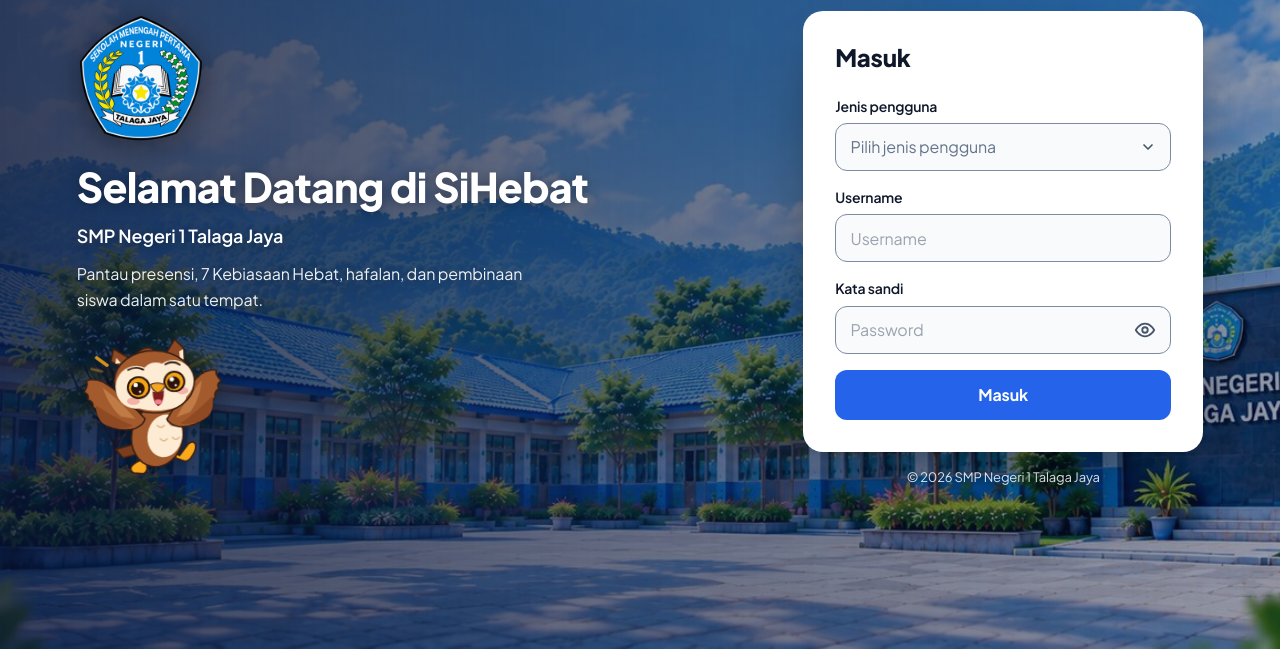
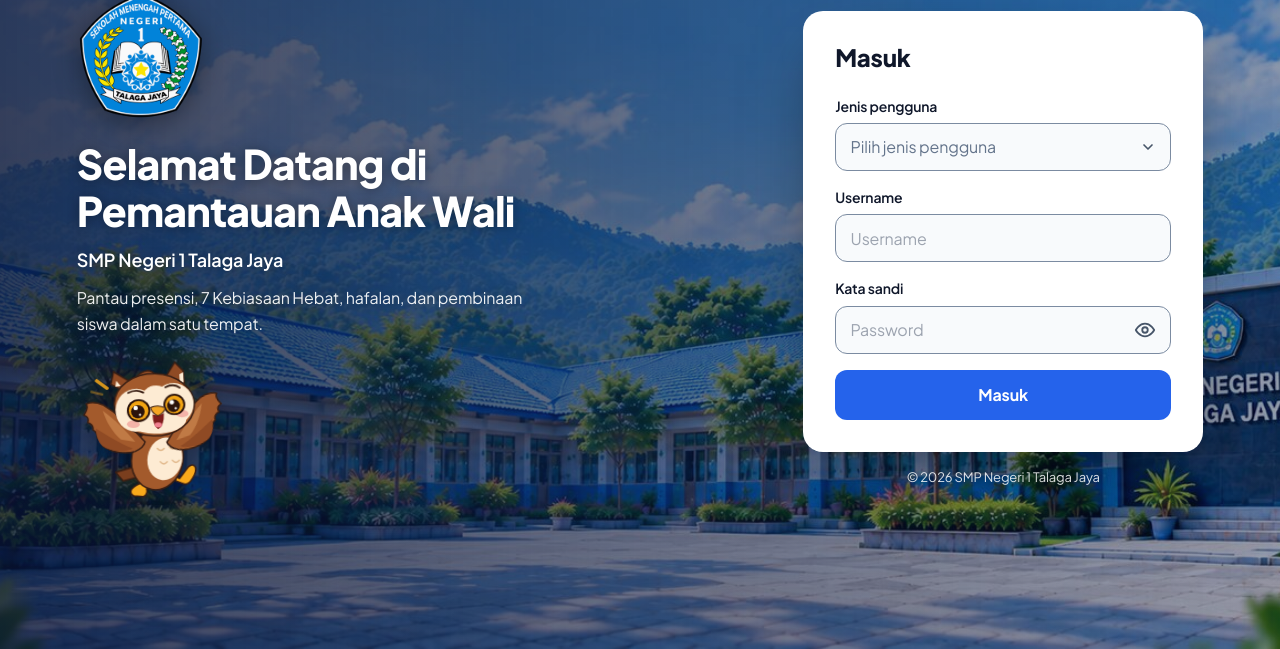
Before and after one commit to gemorca/sihebat, a website: page index.html in a window 1280 px wide. Shown: the part 151-800 px from the top of the page. Drawn offline with nearby package versions, Linux system fonts and the light colour scheme; some packages are replaced by stand-ins of ours; files that its build step writes are made by us from their sources; a script that the page names is missing.

Commit message:
perubahan nama

```diff
--- a/index.html
+++ b/index.html
@@ -123,7 +123,7 @@
             <section class="lg-intro">
                 <img class="lg-logo" src="assets/img/logo-sekolah-login.png" alt="Logo SMP Negeri 1 Talaga Jaya" width="128"
                     height="128">
-                <h1 class="lg-heading"><span class="lg-word" style="--i:0">Selamat</span> <span class="lg-word" style="--i:1">Datang</span> <span class="lg-word" style="--i:2">di</span> <span class="lg-word" style="--i:3">SiHebat</span></h1>
+                <h1 class="lg-heading"><span class="lg-word" style="--i:0">Selamat</span> <span class="lg-word" style="--i:1">Datang</span> <span class="lg-word" style="--i:2">di</span> <span class="lg-word" style="--i:3">Pemantauan Anak Wali</span></h1>
                 <p class="lg-school">SMP Negeri 1 Talaga Jaya</p>
                 <p class="lg-desc">Pantau presensi, 7 Kebiasaan Hebat, hafalan, dan pembinaan siswa dalam satu tempat.</p>
                 <span class="mk-lg" data-maskot="150" data-maskot-pose="ceria"></span>
```
